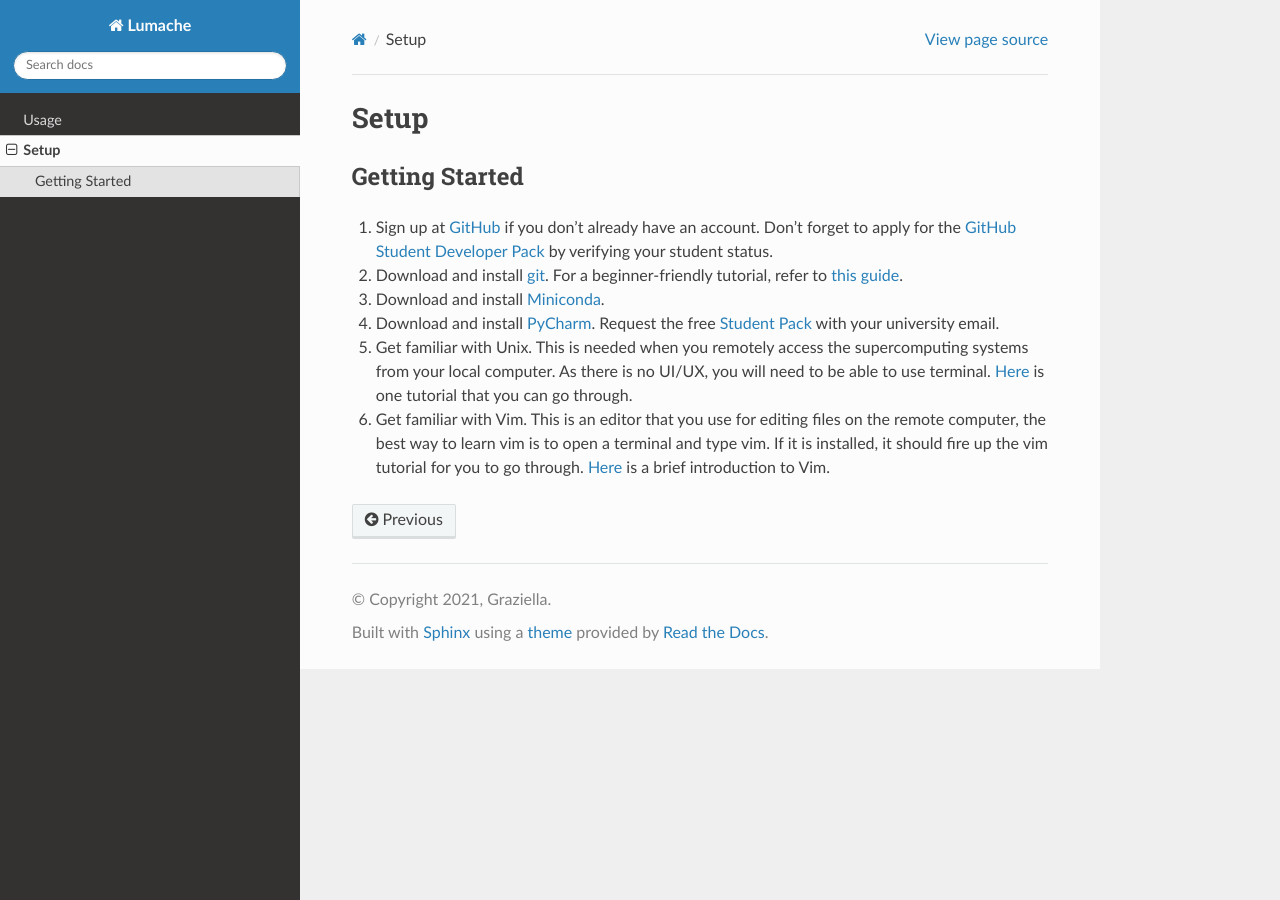
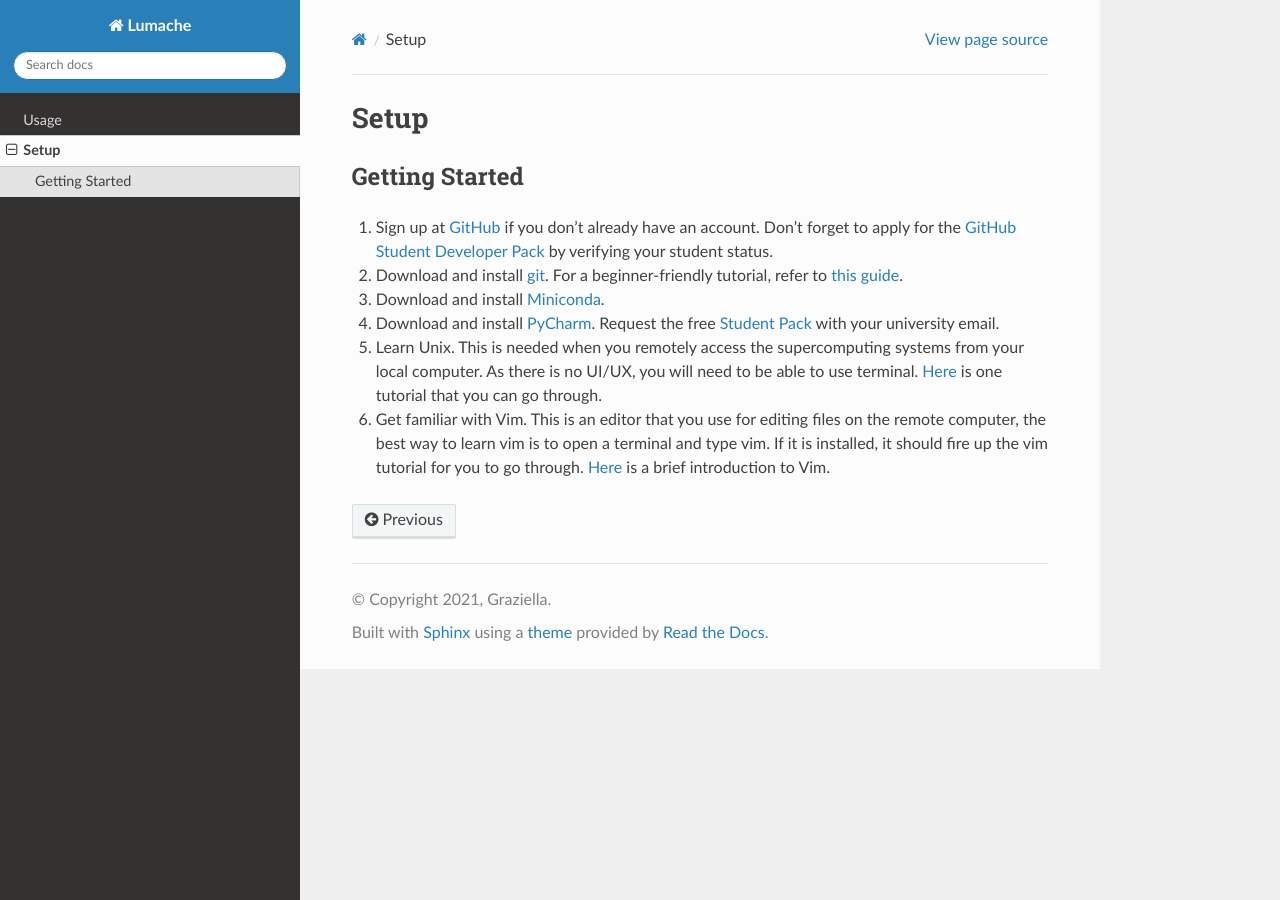
Before and after one commit to ZihanL1/Lab-Wiki, a Sphinx documentation site: the page built from docs/source/setup.rst, in a window 1280 px wide. Built offline with Sphinx 7.4.7 and the Read the Docs theme 3.1.0, drawn with Linux system fonts in a browser that asks for light colours.

Commit message:
add getting started

```diff
--- a/docs/source/setup.rst
+++ b/docs/source/setup.rst
@@ -15,7 +15,7 @@ Getting Started
 4. Download and install `PyCharm <https://www.jetbrains.com/pycharm/>`_.
    Request the free `Student Pack <https://www.jetbrains.com/academy/student-pack/>`_ with your university email.
 
-5. Get familiar with Unix. This is needed when you remotely access the supercomputing systems from your local computer.
+5. Learn Unix. This is needed when you remotely access the supercomputing systems from your local computer.
    As there is no UI/UX, you will need to be able to use terminal. `Here <http://www.ee.surrey.ac.uk/Teaching/Unix/unixintro.html>`_ is one tutorial that you can go through.
 
 6. Get familiar with Vim. This is an editor that you use for editing files on the remote computer, the best way to learn vim is to open a terminal and type vim.
```
